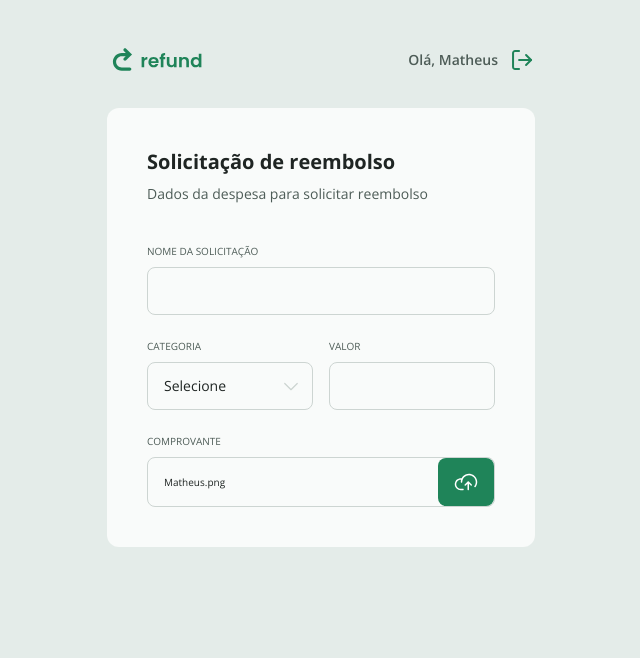
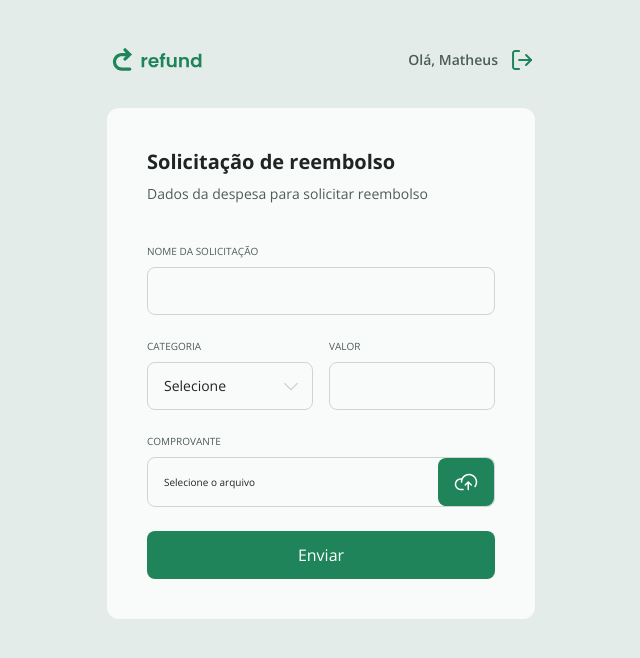
Before and after one commit to MSixels/Refund_React, a React (Vite) app: page / in a window 1280 px wide. Shown: the top 658 px of the page, without its empty margins (319-959 px from the left). Built offline with nearby package versions, Linux system fonts and the light colour scheme.

Commit message:
finalizando formulário

```diff
--- a/src/components/Select.tsx
+++ b/src/components/Select.tsx
@@ -5,12 +5,13 @@ type Props = React.ComponentProps<"select"> & {
 export function Select({legend, children, ...rest}: Props) {
   return (
     <fieldset className="flex flex-1 max-h-20 text-gray-200 focus-within:text-green-100">
-    {legend && <legend className="uppercase text-xxs  mb-2 text-inherit">
+    {legend && (
+      <legend className="uppercase text-xxs  mb-2 text-inherit">
       {legend}
     </legend>
-    }
+    )}
 
-    <select  className="w-full h-12 rounded-lg border border-gray-300 px-4 text-sm text-gray-100 bg-transparent outline-none focus:border-2 focus:border-green-100" {...rest} value="" >
+    <select  className="w-full h-12 rounded-lg border border-gray-300 px-4 text-sm text-gray-100 bg-transparent outline-none focus:border-2 focus:border-green-100" value="" {...rest}  >
       <option value="" disabled hidden> Selecione</option>
       {children}
     </select>
--- a/src/pages/Refund.tsx
+++ b/src/pages/Refund.tsx
@@ -3,18 +3,28 @@ import { CATEGORIES, CATEGORIES_KEYS } from "../utils/categories";
 import { Input } from "../components/Input";
 import { Select } from "../components/Select";
 import { Upload } from "../components/Upload";
+import { Button } from "../components/Button";
 
 export function Refund() {
+const [name, setName] = useState("")
+const [amount, setAmount] = useState("")
 const [category, serCategory] = useState("")
+const [isLoading, setIsLoading] = useState(false)
+const [filename, setFilename] = useState<File | null>(null)
+
+function onSubmit(e: React.FormEvent) {
+  e.preventDefault()
+  console.log(name, amount, category, filename)
+}
 
   return (
-    <form className="bg-gray-500 w-full rounded-xl flex flex-col p-10 gap-6 lg:min-w-[512]">
+    <form onSubmit={onSubmit} className="bg-gray-500 w-full rounded-xl flex flex-col p-10 gap-6 lg:min-w-[512]">
       <header>
         <h1 className="text-xl font-bold text-gray-100">Solicitação de reembolso</h1>
         <p className="text-sm text-gray-200 mt-2 mb-4">Dados da despesa para solicitar reembolso</p>
       </header>
 
-      <Input required legend="Nome da solicitação"/>
+      <Input required legend="Nome da solicitação" value={name} onChange={(e) => setName(e.target.value)}/>
 
       <div className="flex gap-4">
         <Select required legend="Categoria" value={category} onChange={(e) => serCategory(e.target.value)}>
@@ -25,10 +35,12 @@ const [category, serCategory] = useState("")
           ))}
       </Select>
 
-      <Input legend="Valor" required/>
+      <Input legend="Valor" required value={amount} onChange={(e) => setAmount(e.target.value)}/>
       </div>
 
-      <Upload filename="Matheus.png"/>
+      <Upload filename={filename && filename.name} onChange={(e) => e.target.files && setFilename(e.target.files[0])}/>
+
+      <Button type="submit" isLoading={isLoading}>Enviar</Button>
     </form>
   )
 }
```
